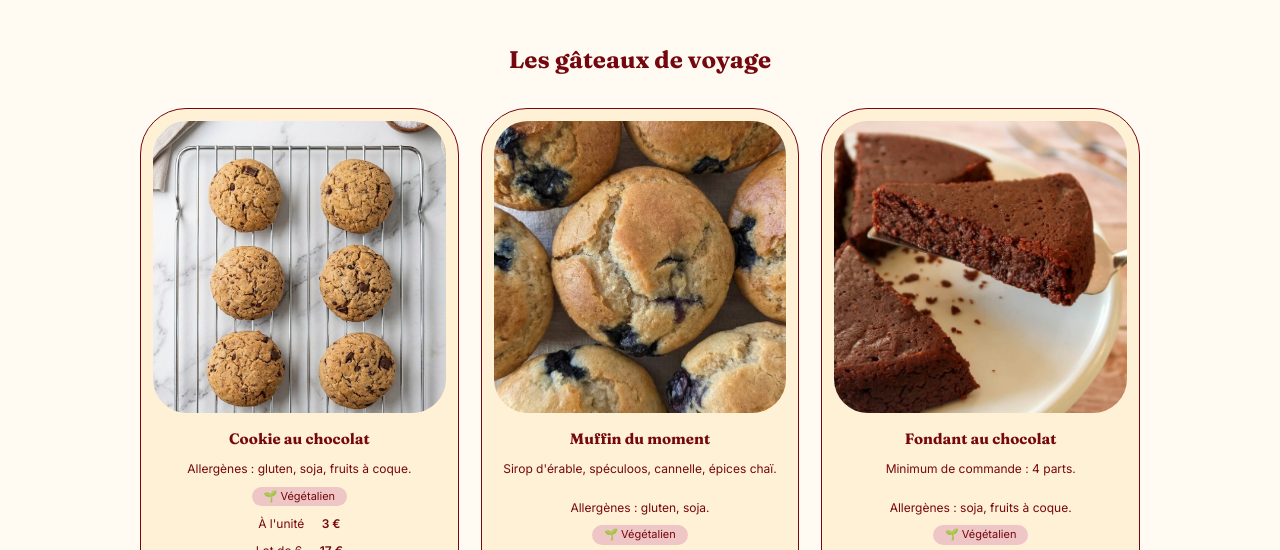
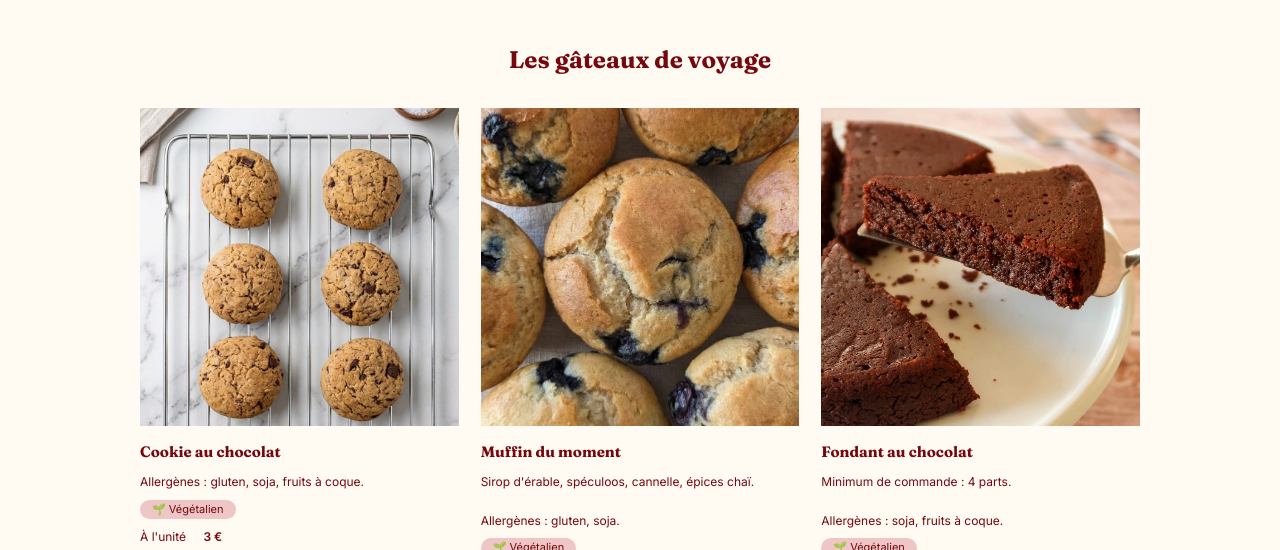
Before and after one commit to Louann2004/patisseriepilea, a plain HTML site: page carte.html in a window 1280 px wide. Shown: the part 351-901 px from the top of the page. Drawn offline with Linux system fonts and the light colour scheme.

Commit message:
Add files via upload

```diff
--- a/style.css
+++ b/style.css
@@ -215,25 +215,27 @@ margin: 4px auto 20px;
 display: grid;
 grid-template-columns: repeat(auto-fill, minmax(250px, 1fr));
 gap: 22px;
-text-align: center;
+text-align: left;
 }
 
+/* Cartes produits : même espacements qu'avant, mais sans bulle ni encadré */
 .card {
-background: var(--cream);
-border: 1px solid var(--wine);
-border-radius: 46px;
-padding: 12px 12px 22px;
 display: flex;
 flex-direction: column;
-align-items: center;
+align-items: flex-start;
 gap: 8px;
+background: none;
+border: 0;
+border-radius: 0;
+padding: 0 0 22px;
 }
 
 .card img {
+display: block;
 width: 100%;
 aspect-ratio: 1;
 object-fit: cover;
-border-radius: 34px;
+border-radius: 0;
 }
 
 .card h3 {
```
